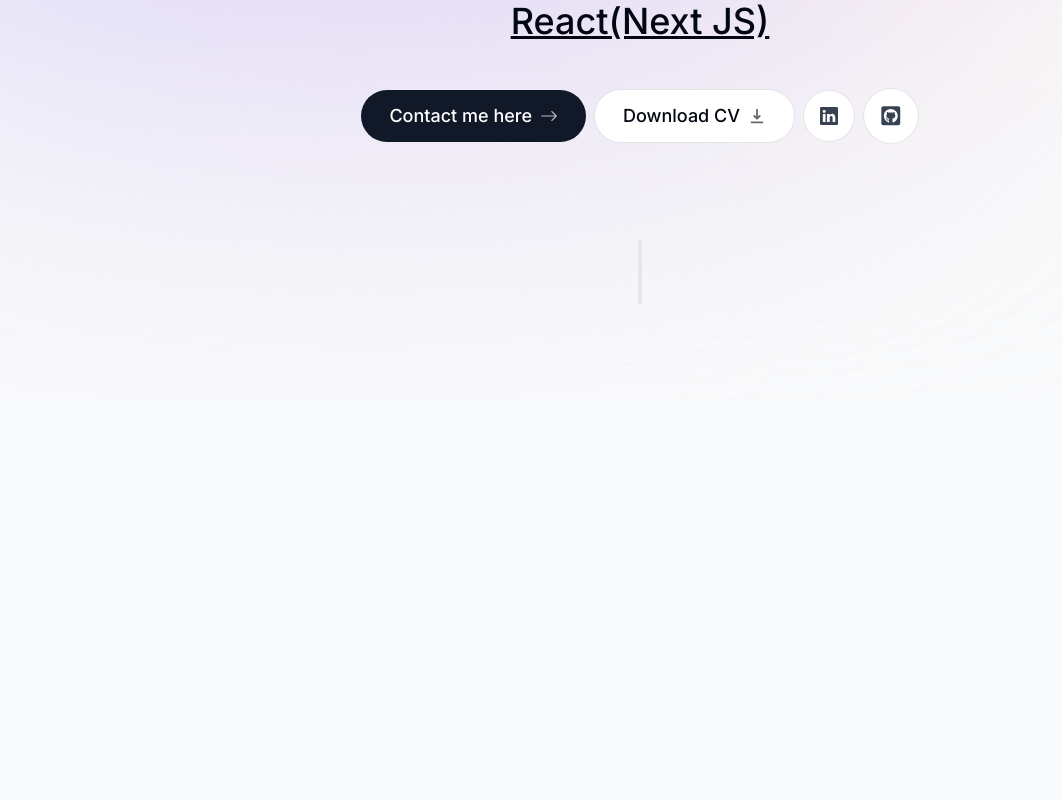
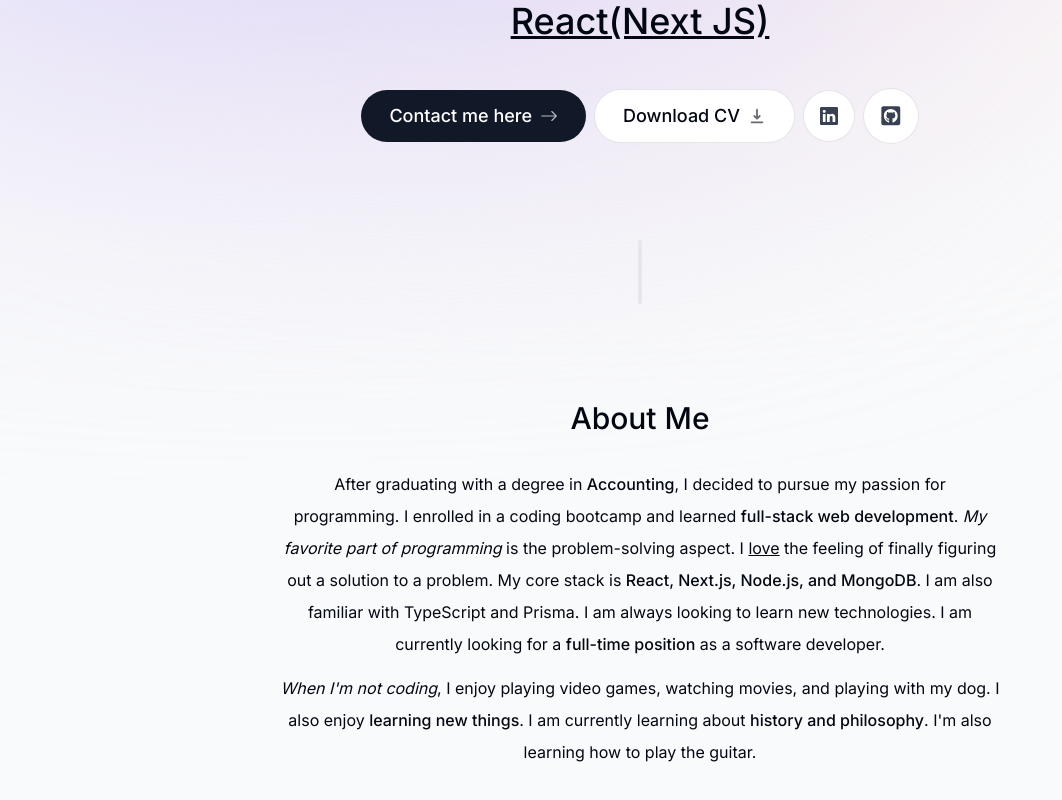
Before and after one commit to SandroSD/my-portfolio, a Next.js app: page / in a window 1280 px wide. Shown: the part 424-1224 px from the top of the page, without its empty margins (0-1062 px from the left). Before the commit the page ends 824 px from the top, so only its background shows below. Built offline with nearby package versions, Linux system fonts and the light colour scheme.

Commit message:
about me section.

```diff
--- a/app/page.tsx
+++ b/app/page.tsx
@@ -1,11 +1,13 @@
 import Divider from "@/components/Divider";
 import Intro from "@/components/Intro";
+import About from "../components/About";
 
 export default function Home() {
   return (
     <main className="flex flex-col items-center px-4">
       <Intro />
       <Divider />
+      <About />
     </main>
   );
 }
--- /dev/null
+++ b/components/About.tsx
@@ -0,0 +1,44 @@
+"use client";
+
+import { motion } from "framer-motion";
+import SectionHeading from "./SectionHeading";
+
+export default function About() {
+  return (
+    <motion.section
+      className="mb-28 max-w-[45rem] text-center leading-8 sm:mb-40 scroll-mt-28"
+      initial={{ opacity: 0, y: 100 }}
+      animate={{ opacity: 1, y: 0 }}
+      transition={{ delay: 0.175 }}
+      id="about"
+    >
+      <SectionHeading>About me</SectionHeading>
+      <p className="mb-3">
+        After graduating with a degree in{" "}
+        <span className="font-medium">Accounting</span>, I decided to pursue my
+        passion for programming. I enrolled in a coding bootcamp and learned{" "}
+        <span className="font-medium">full-stack web development</span>.{" "}
+        <span className="italic">My favorite part of programming</span> is the
+        problem-solving aspect. I <span className="underline">love</span> the
+        feeling of finally figuring out a solution to a problem. My core stack
+        is{" "}
+        <span className="font-medium">
+          React, Next.js, Node.js, and MongoDB
+        </span>
+        . I am also familiar with TypeScript and Prisma. I am always looking to
+        learn new technologies. I am currently looking for a{" "}
+        <span className="font-medium">full-time position</span> as a software
+        developer.
+      </p>
+
+      <p>
+        <span className="italic">When I'm not coding</span>, I enjoy playing
+        video games, watching movies, and playing with my dog. I also enjoy{" "}
+        <span className="font-medium">learning new things</span>. I am currently
+        learning about{" "}
+        <span className="font-medium">history and philosophy</span>. I'm also
+        learning how to play the guitar.
+      </p>
+    </motion.section>
+  );
+}
--- /dev/null
+++ b/components/SectionHeading.tsx
@@ -0,0 +1,7 @@
+export default function SectionHeading({
+  children,
+}: {
+  children: React.ReactNode;
+}) {
+  return <h2 className="text-3xl font-medium capitalize mb-8">{children}</h2>;
+}
```
